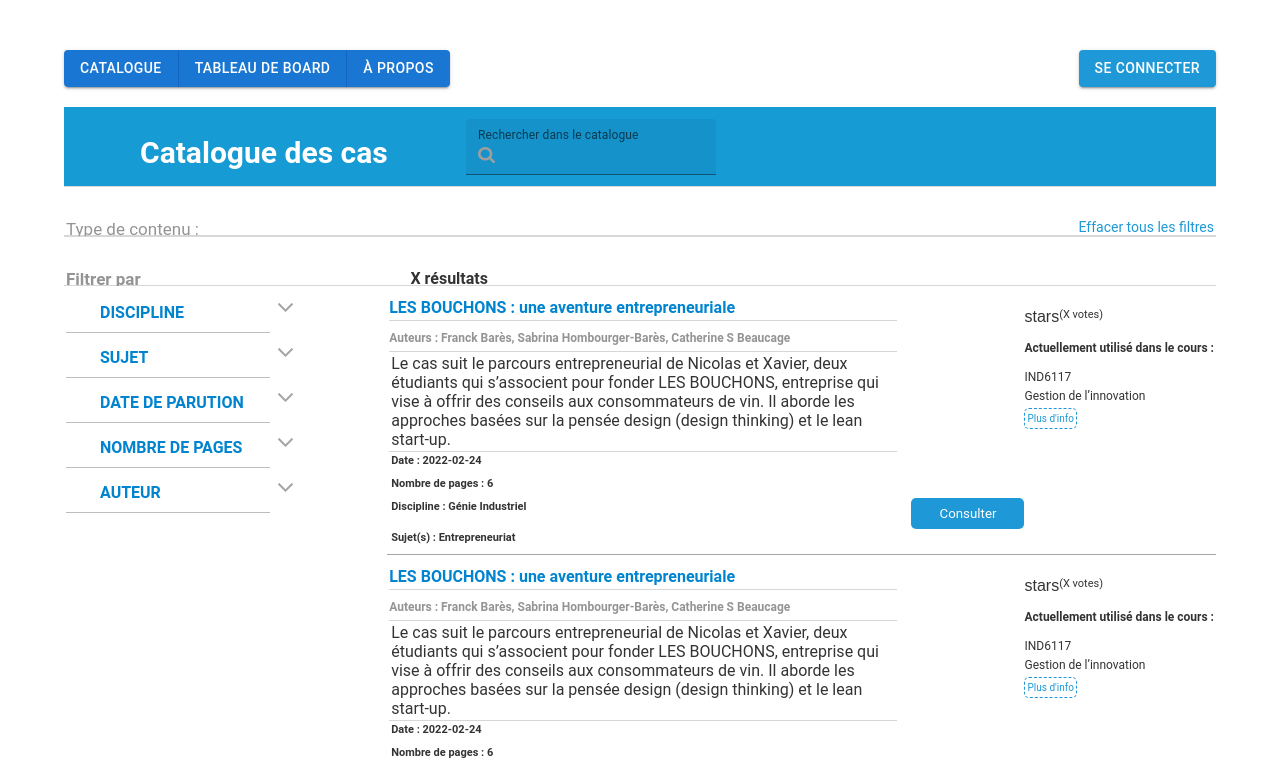
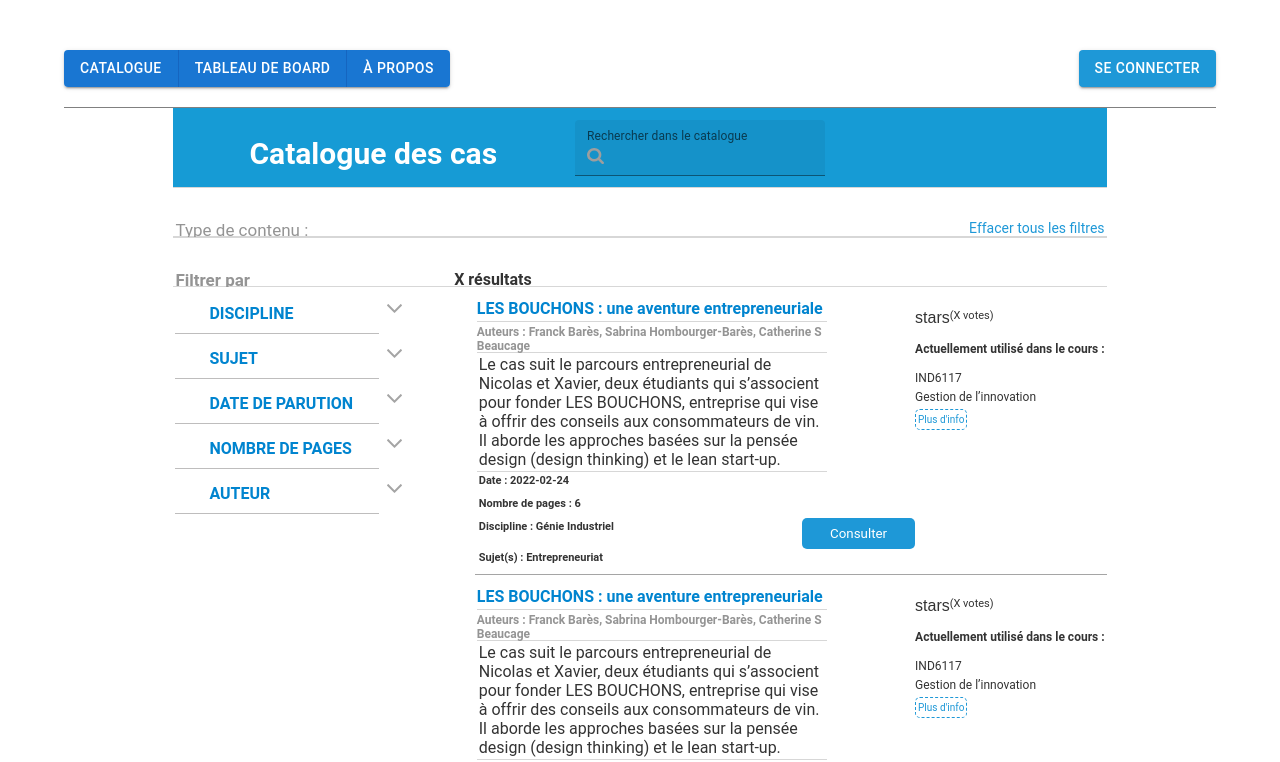
Before and after one commit to EdwardHealy00/Projet-LAC, a React (Create React App) app in the folder client/: page /catalogue in a window 1280 px wide. Shown: the top 762 px of the page. Built offline with nearby package versions, Linux system fonts and the light colour scheme.

Commit message:
css tweaks

```diff
--- a/client/src/components/App.tsx
+++ b/client/src/components/App.tsx
@@ -1,6 +1,6 @@
-import React, { useState } from 'react';
+import React from 'react';
 import Catalogue from './catalogue/Catalogue';
-import { BrowserRouter, Routes, Route } from "react-router-dom";
+import { Routes, Route } from "react-router-dom";
 import CaseStudyWconnection from './caseStudy/CaseStudyWconnection';
 import NavBar from './common/NavBar';
 import CollaborativeSpace from './collaborativeSpace/collaborativeSpace';
@@ -15,6 +15,7 @@ function App() {
   return (
     <div id="main">
       <NavBar />
+      <div id="content">
         <Routes>
           <Route path="/" element={<Home />} />
           <Route path="/catalogue" element={<Catalogue />} />
@@ -34,6 +35,7 @@ function App() {
           /> */}
         </Routes>
       </div>
+    </div>
   );
 }
 
--- a/client/src/components/common/NavBar.scss
+++ b/client/src/components/common/NavBar.scss
@@ -2,5 +2,6 @@
     display: flex;
     justify-content: space-between;
     width: 100%;
-    margin-bottom: 20px;
+    padding-bottom: 20px;
+    border-bottom: 1px solid gray;
 }
--- a/client/src/styles/LightCaseStudy.scss
+++ b/client/src/styles/LightCaseStudy.scss
@@ -3,6 +3,10 @@
   flex-direction: column;
   align-items: center;
   margin: 50px 5% 0 5%;
+
+  #content {
+    margin: 0 5%;
+  }
 }
 
 #main-line {
```
Also changed, not shown: 1 other file (tests, documents, lock files or other folders). Lines whose indentation alone changed are shown as unchanged.
